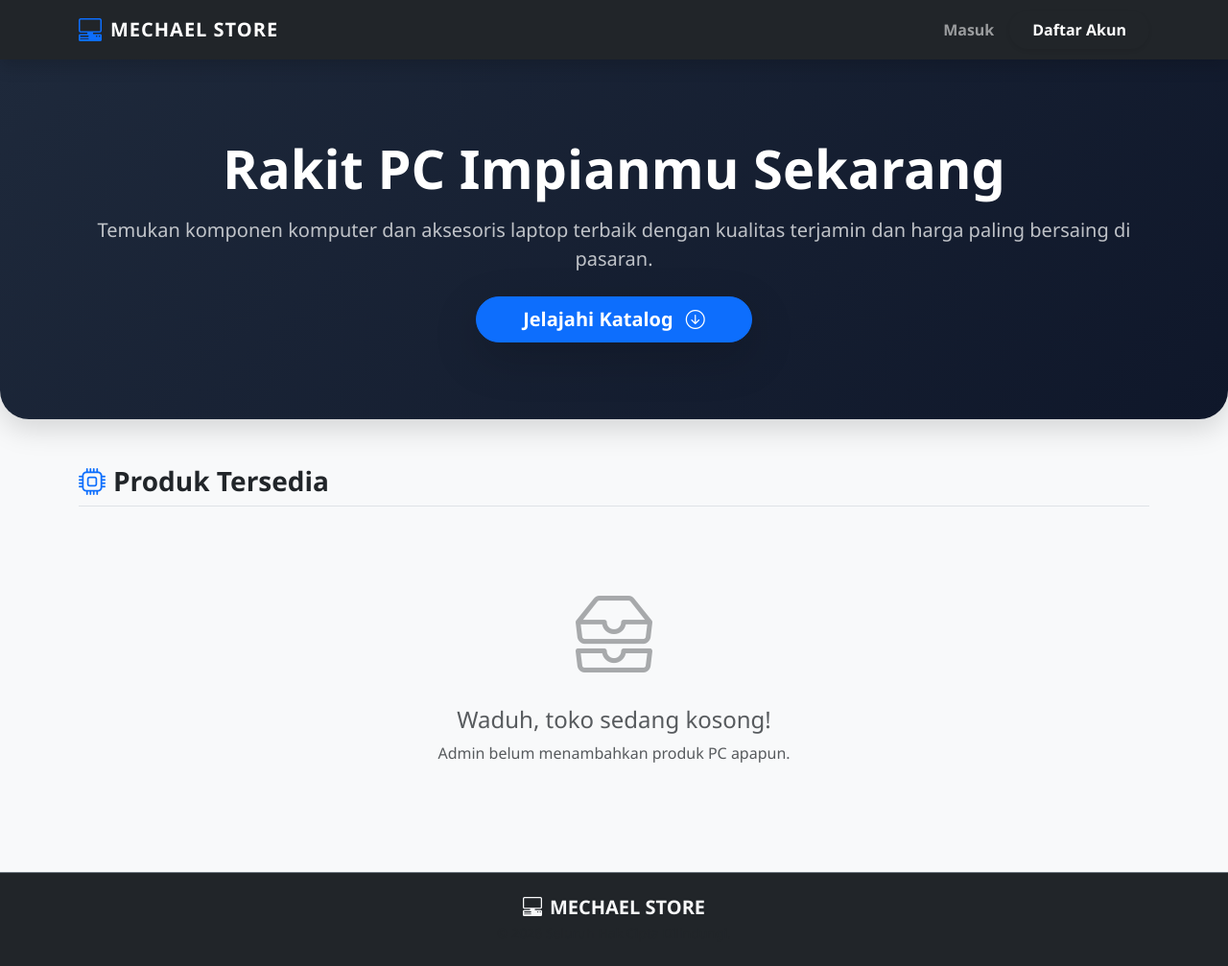
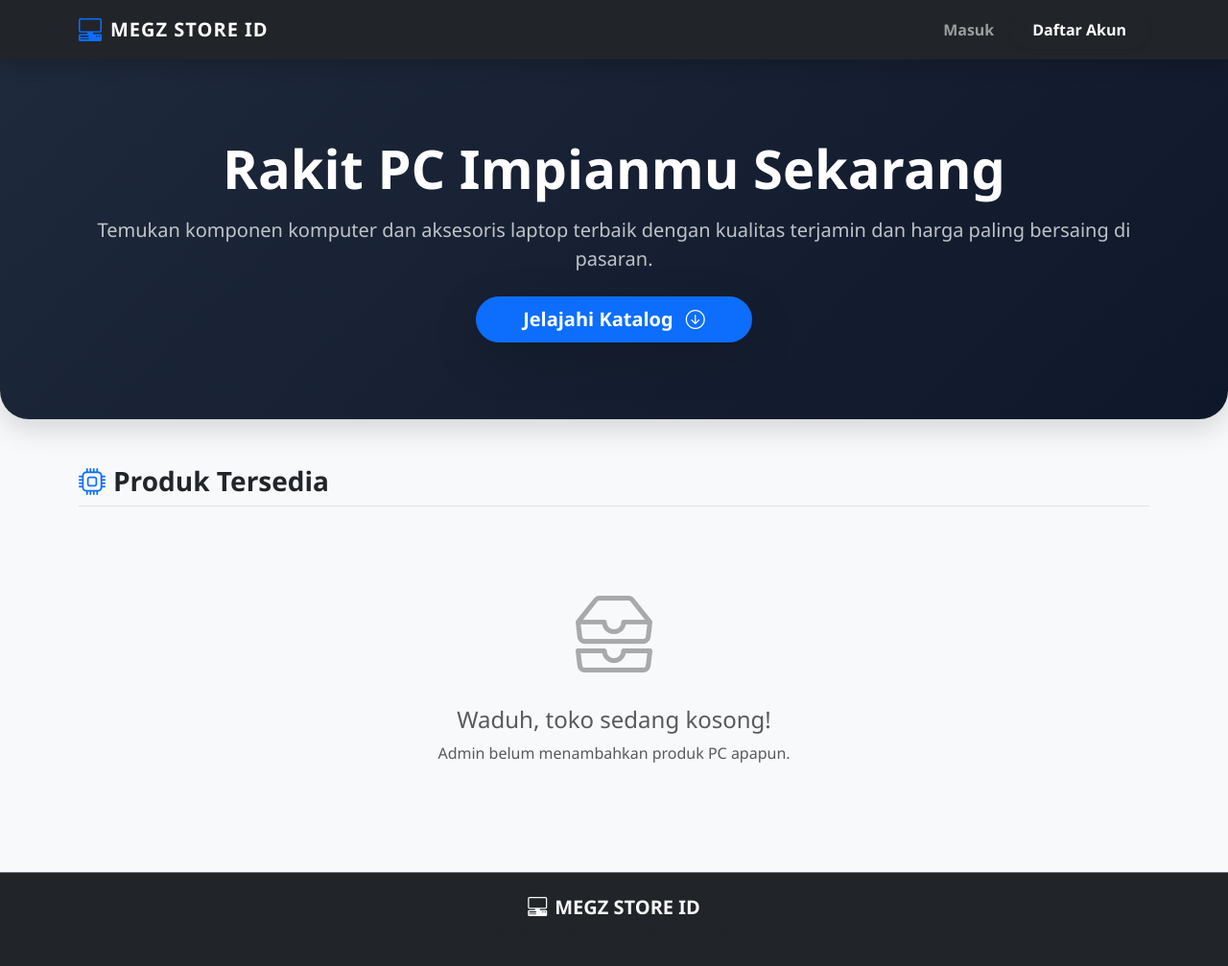
Before and after one commit to Megzz7/megz-store-web, a Flask app: page / in a window 1280 px wide. Shown: the whole page at 96% size. Run offline with Flask 3, Linux system fonts and the light colour scheme; data that the repository does not hold is empty; some libraries are stand-ins or nearby versions.

Commit message:
Store Name Rename

```diff
--- a/templates/cart.html
+++ b/templates/cart.html
@@ -19,7 +19,7 @@
             <div class="col-md-6">
                 <h1 class="text-success display-1">✓</h1>
                 <h2>Pembayaran Berhasil!</h2>
-                <p>Terima kasih telah berbelanja di MECHAEL Store.</p>
+                <p>Terima kasih telah berbelanja di MEGZ STORE ID.</p>
                 <a href="/" class="btn btn-primary mt-3">Belanja Lagi</a>
             </div>
         </div>
--- a/templates/index.html
+++ b/templates/index.html
@@ -81,7 +81,7 @@
         <div class="container">
             <a class="navbar-brand d-flex align-items-center" href="/">
                 <i class="bi bi-pc-display-horizontal fs-4 me-2 text-primary"></i>
-                MECHAEL STORE
+                MEGZ STORE ID
             </a>
             <button class="navbar-toggler" type="button" data-bs-toggle="collapse" data-bs-target="#navbarNav">
                 <span class="navbar-toggler-icon"></span>
@@ -177,7 +177,7 @@
 
     <footer class="bg-dark text-light text-center py-4 mt-auto border-top border-secondary">
         <div class="container">
-            <h5 class="fw-bold mb-1"><i class="bi bi-pc-display-horizontal me-2"></i>MECHAEL STORE</h5>
+            <h5 class="fw-bold mb-1"><i class="bi bi-pc-display-horizontal me-2"></i>MEGZ STORE ID</h5>
             <p class="text-muted small mb-0">&copy; 2026 Seluruh Hak Cipta Dilindungi.</p>
         </div>
     </footer>
```
